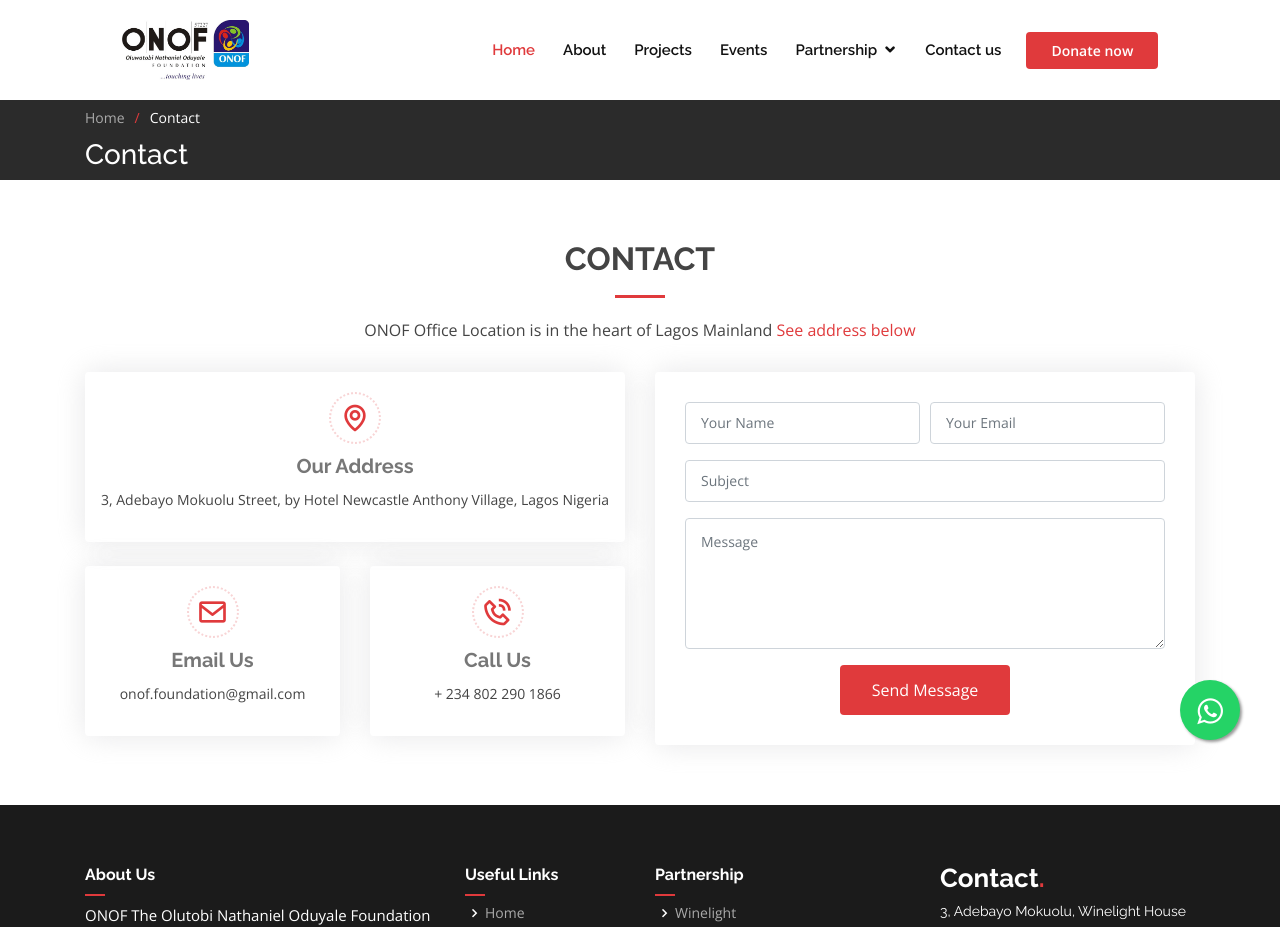
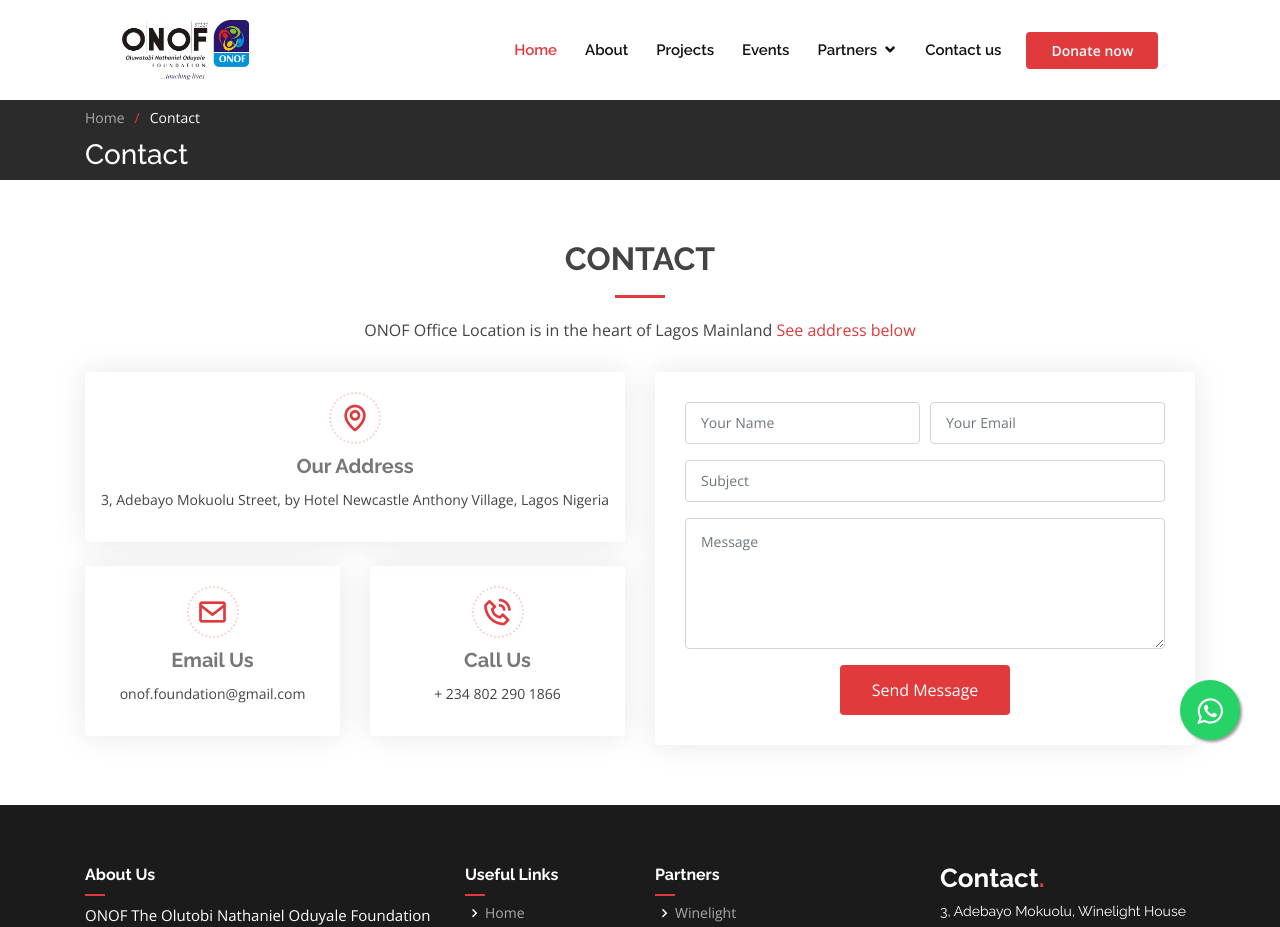
Before and after one commit to felayo/onof, a React (Create React App) app: page /contact in a window 1280 px wide. Shown: the top 927 px of the page. Built offline with nearby package versions, Linux system fonts and the light colour scheme.

Commit message:
partners

```diff
--- a/src/components/Footer.js
+++ b/src/components/Footer.js
@@ -31,7 +31,7 @@
                                 </ul>
                             </div>
                             <div className="col-lg-3 col-md-6 footer-links">
-                                <h4>Partnership</h4>
+                                <h4>Partners</h4>
                                 <ul>
                                 <li><i className="bx bx-chevron-right" /> <a href="https://www.winelightanalytical.com/" target="_blank">Winelight</a></li>
                                 <li><i className="bx bx-chevron-right" /> <a href="https://www.instagram.com/bisbodv/?hl=en" target="_blank">Bisbod Ventures</a></li>
--- a/src/components/Header.js
+++ b/src/components/Header.js
@@ -26,7 +26,7 @@
                     <li><Link to="/about">About</Link></li>
                     <li><Link to="/projects">Projects</Link></li>
                     <li><Link to="/events">Events</Link></li>
-                    <li className="drop-down"><a href="#">Partnership</a>
+                    <li className="drop-down"><a href="#">Partners</a>
                       <ul>
                         <li><a href="https://www.winelightanalytical.com/" target="_blank">Winelight</a></li>
                         <li><a href="https://www.instagram.com/bisbodv/?hl=en" target="_blank">Bisbod Ventures</a></li>
```
